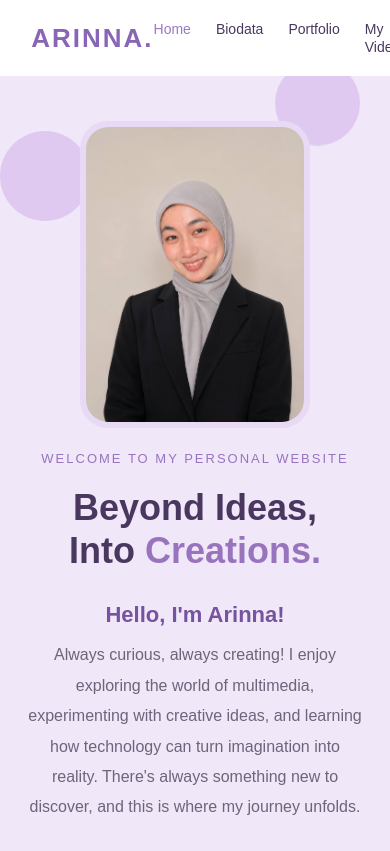
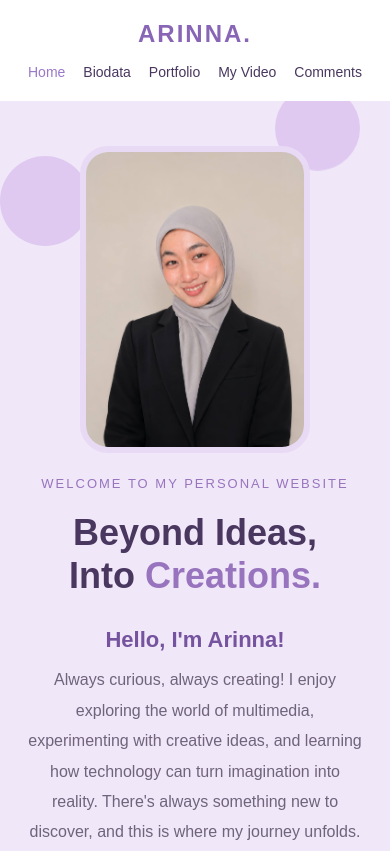
Before and after one commit to ctarinna17-lgtm/arinna-personal-website, a plain HTML site: page index.html in a window 390 px wide. Shown: the top 851 px of the page. Drawn offline with Linux system fonts and the light colour scheme.

Commit message:
Update style.css

```diff
--- a/style.css
+++ b/style.css
@@ -51,6 +51,38 @@ header {
     color: #9B78C9;
 }
 
+/* MOBILE NAVIGATION */
+@media (max-width: 768px) {
+
+    header {
+        padding: 20px 15px;
+    }
+
+    .navbar {
+        flex-direction: column;
+        align-items: center;
+        gap: 15px;
+    }
+
+    .logo {
+        font-size: 24px;
+        text-align: center;
+    }
+
+    .nav-links {
+        display: flex;
+        flex-wrap: wrap;
+        justify-content: center;
+        gap: 12px 18px;
+        padding: 0;
+        margin: 0;
+    }
+
+    .nav-links a {
+        font-size: 14px;
+    }
+
+}
 
 /* HOMEPAGE */
 .home {
```
